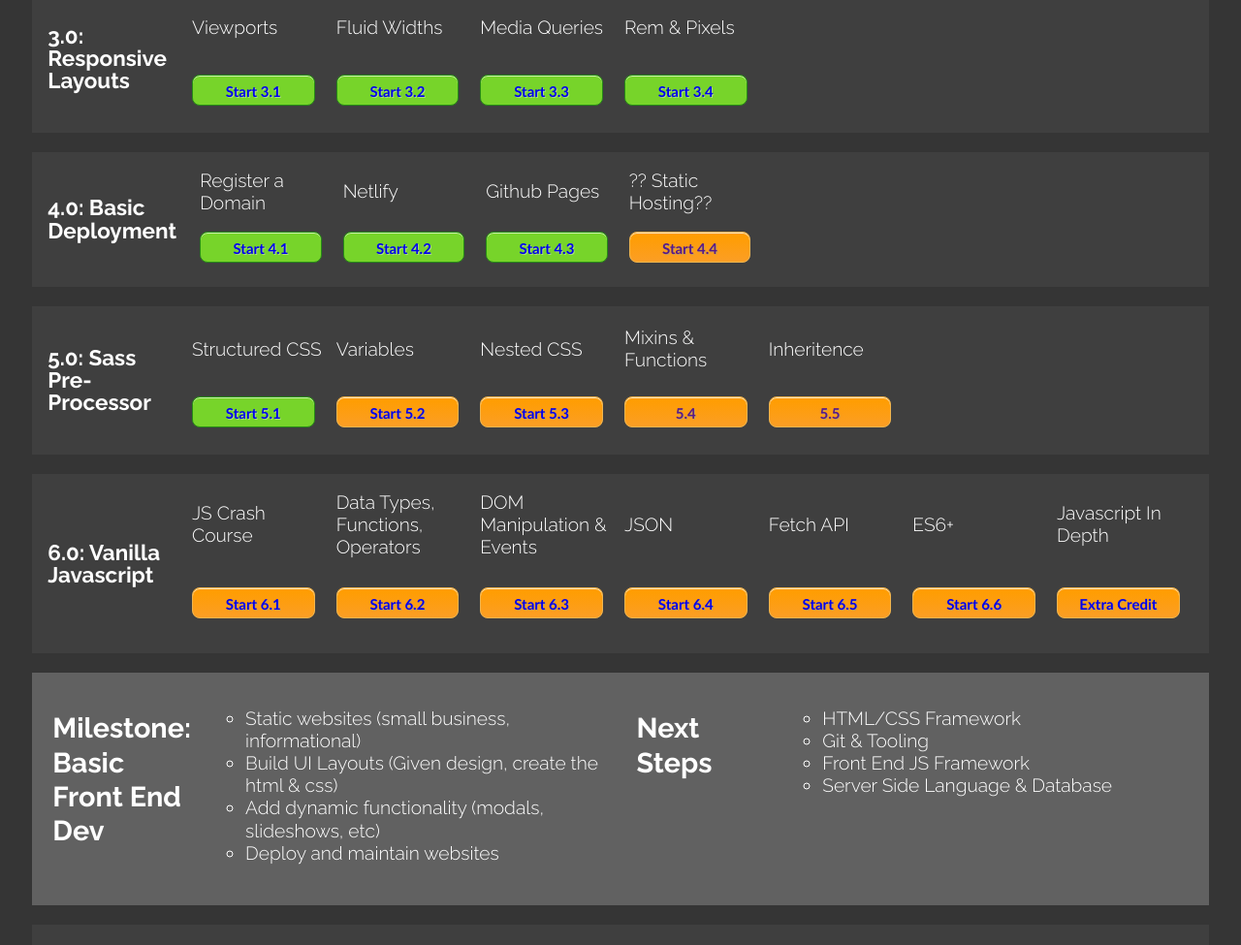
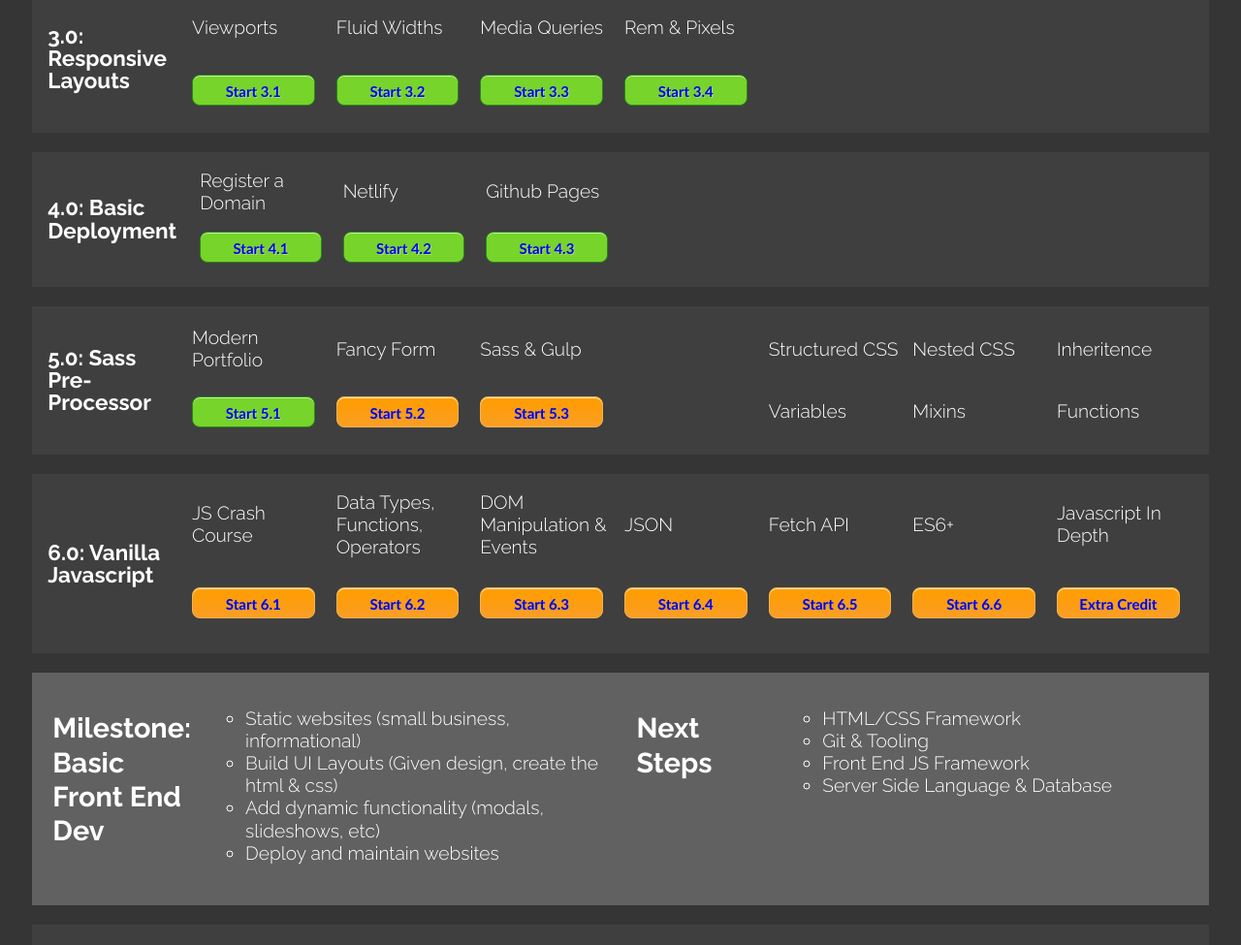
Before and after one commit to connoro7/codewithconnor, a website: page dist/traversy.html in a window 1280 px wide. Shown: the part 925-1900 px from the top of the page at 97% size. Drawn offline with Linux system fonts and the light colour scheme.

Commit message:
updated t-course progress, reformated section 5

```diff
--- a/dist/traversy.html
+++ b/dist/traversy.html
@@ -125,7 +125,10 @@
                 <div class="section">Register a Domain</div>
                 <div class="section">Netlify</div>
                 <div class="section">Github Pages</div>
-                <div class="section">?? Static Hosting?? </div>
+
+                <div>
+                    <!-- ? To Force Empty Space Under Chapter Title -->
+                </div>
 
                 <div>
                     <!-- ? To Force Empty Space Under Chapter Title -->
@@ -142,8 +145,6 @@
                 </div>
                 <div class="done"><a href="https://www.youtube.com/watch?v=SKXkC4SqtRk" target="_blank">Start 4.3</a>
                 </div>
-                <div class="button"><a href="">Start 4.4</a>
-                </div>
             </div>
 
             <!-- ! Chapter 5 -->
@@ -151,18 +152,18 @@
                 <div class="chaptertitle">
                     <h3>5.0: Sass Pre-Processor</h3>
                 </div>
-                <div class="section">Structured CSS</div>
-                <div class="section">Variables</div>
-                <div class="section">Nested CSS</div>
-                <div class="section">Mixins & Functions</div>
-                <div class="section">Inheritence</div>
-
+                <div class="section">Modern Portfolio</div>
+                <div class="section">Fancy Form</div>
+                <div class="section">Sass & Gulp</div>
                 <div>
                     <!-- ? To Force Empty Space Under Chapter Title -->
                 </div>
-                <div>
-                    <!-- ? To Force Empty Space Under Chapter Title -->
-                </div>
+                <div class="section">Structured CSS</div>
+                <div class="section">Nested CSS</div>
+                <div class="section">Inheritence</div>
+
+
+
                 <div class="done"><a
                         href="https://www.youtube.com/watch?v=gYzHS-n2gqU&list=PLillGF-RfqbYoGoCjKoMOkVznV6aSXKzU"
                         target="_blank">Start 5.1</a></div>
@@ -170,8 +171,12 @@
                 </div>
                 <div class="button"><a href="https://www.youtube.com/watch?v=rmXVmfx3rNo" target="_blank">Start 5.3</a>
                 </div>
-                <div class="button"><a href="">5.4</a></div>
-                <div class="button"><a href="">5.5</a></div>
+                <div>
+                    <!-- ? To Force Empty Space Under Chapter Title -->
+                </div>
+                <div class="section">Variables</div>
+                <div class="section">Mixins</div>
+                <div class="section">Functions</div>
             </div>
 
             <!-- ! Chapter 6 -->
```
